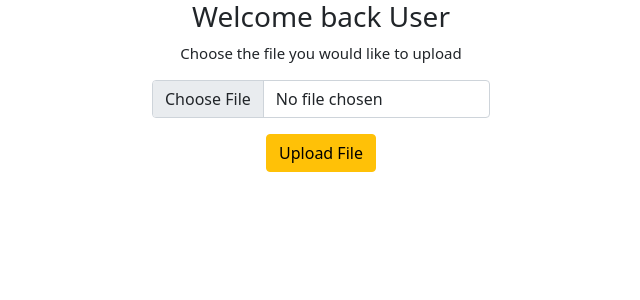
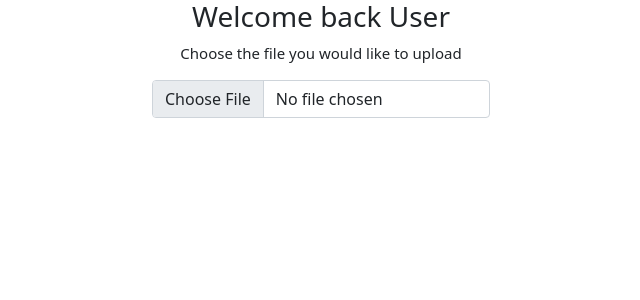
Before and after one commit to itz-salemm/Sped, a Django app: page / in a window 1280 px wide. Shown: the top 300 px of the page, without its empty margins (319-959 px from the left). Run offline with Django 3.2, Linux system fonts and the light colour scheme; data that the repository does not hold is empty; some libraries are stand-ins or nearby versions.

Commit message:
Javascript button added

```diff
--- a/Text2/settings.py
+++ b/Text2/settings.py
@@ -139,12 +139,10 @@ MEDIA_ROOT = os.path.join(BASE_DIR, 'static/images')
 
 #S3 BUCKETS CONFIG
 
-'''
+
 AWS_ACCESS_KEY_ID = 'AKIAVPEUR7YU2FO6NONH'
 AWS_SECRET_ACCESS_KEY = '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'
-AWS_STORAGE_BUCKET_NAME = 'sped_1250'
+AWS_STORAGE_BUCKET_NAME = 'sped-1250'
 AWS_S3_FILE_OVERWRITE = False
 AWS_DEFAULT_ACL = None
 DEFAULT_FILE_STORAGE = 'storages.backends.s3boto3.S3Boto3Storage'
-STATICFILES_STORAGE = 'storages.backends.s3boto3.S3Boto3Storage'
-'''
--- a/sped/templates/sped/index.html
+++ b/sped/templates/sped/index.html
@@ -10,15 +10,18 @@
 
 	<!-- Bootstrap files -->
 	<link href="https://cdn.jsdelivr.net/npm/bootstrap@5.1.3/dist/css/bootstrap.min.css" rel="stylesheet" integrity="sha384-1BmE4kWBq78iYhFldvKuhfTAU6auU8tT94WrHftjDbrCEXSU1oBoqyl2QvZ6jIW3" crossorigin="anonymous">
-	<script src="https://cdn.jsdelivr.net/npm/bootstrap@5.1.3/dist/js/bootstrap.bundle.min.js" integrity="sha384-ka7Sk0Gln4gmtz2MlQnikT1wXgYsOg+OMhuP+IlRH9sENBO0LRn5q+8nbTov4+1p" crossorigin="anonymous"></script>
-	<script src="https://cdn.jsdelivr.net/npm/@popperjs/core@2.10.2/dist/umd/popper.min.js" integrity="sha384-7+zCNj/IqJ95wo16oMtfsKbZ9ccEh31eOz1HGyDuCQ6wgnyJNSYdrPa03rtR1zdB" crossorigin="anonymous"></script>
-	<script src="https://cdn.jsdelivr.net/npm/bootstrap@5.1.3/dist/js/bootstrap.min.js" integrity="sha384-QJHtvGhmr9XOIpI6YVutG+2QOK9T+ZnN4kzFN1RtK3zEFEIsxhlmWl5/YESvpZ13" crossorigin="anonymous"></script>
+
+
+	<script src="https://ajax.googleapis.com/ajax/libs/jquery/2.1.1/jquery.min.js"></script>
 
 </head>
 
+
+<!-- Styling. -->
+
 <style type="text/css">
 	#uploadBtn {
-		display: ;
+		display: none;
 	}
 
 	body{
@@ -30,6 +33,8 @@
 	}
 
 </style>
+
+
 <body>
 
 	<div class="text-center">
@@ -49,23 +54,27 @@
 		<h6></h6>
 	</div>
 
-
-
-  	<button value="submit"  class="btn btn-warning" type="submit" id="uploadBtn">Upload File</button>
-
+  	<button value="submit"  class="btn btn-warning" type="" id="uploadBtn">Upload File</button>
   </form>
 </div>
 
 
-<style type="text/css">
+<script type="text/javascript">
 
-	document.getElementById("uploadBtn").onchange = function () {
-    if document.getElementById("uploadFile").value != none{
+$(function () {
+        $("#uploadFile").on('change', function () {
+            $("#uploadBtn").show();
+        });
+    });
 
-    };
-};
-</style>
+</script>
 
 
+
+<script src="https://cdn.jsdelivr.net/npm/bootstrap@5.1.3/dist/js/bootstrap.bundle.min.js" integrity="sha384-ka7Sk0Gln4gmtz2MlQnikT1wXgYsOg+OMhuP+IlRH9sENBO0LRn5q+8nbTov4+1p" crossorigin="anonymous"></script>
+	<script src="https://cdn.jsdelivr.net/npm/@popperjs/core@2.10.2/dist/umd/popper.min.js" integrity="sha384-7+zCNj/IqJ95wo16oMtfsKbZ9ccEh31eOz1HGyDuCQ6wgnyJNSYdrPa03rtR1zdB" crossorigin="anonymous"></script>
+	<script src="https://cdn.jsdelivr.net/npm/bootstrap@5.1.3/dist/js/bootstrap.min.js" integrity="sha384-QJHtvGhmr9XOIpI6YVutG+2QOK9T+ZnN4kzFN1RtK3zEFEIsxhlmWl5/YESvpZ13" crossorigin="anonymous"></script>
 </body>
+
+
 </html>
--- a/sped/views.py
+++ b/sped/views.py
@@ -2,20 +2,48 @@ from django.shortcuts import render, redirect
 
 # Create your views here.
 
-
+#imports
 from django.http import HttpResponseRedirect
 from django.shortcuts import render
 from .forms import UploadFileForm
 
+#Database import and smart_open
+import pymysql
+from smart_open import smart_open
+
+
+#Initializing the database variable
+endpoint = 'spedd.crky75dionik.us-east-2.rds.amazonaws.com'
+username = 'admindatabase'
+password = 'Admindatabase'
+database_name = 'spedd'
+
 
 def upload_file(request):
+	#connetion to the database
+	connection = pymysql.connect(host=endpoint, user=username, password=password, db=database_name)
+	mycursor = connection.cursor()
+
+	#recieve post requests and save form
 	form = UploadFileForm()
 	if request.method == 'POST':
 		form = UploadFileForm(request.POST, request.FILES)
 		if form.is_valid():
 			form.save()
+
+			#read the file
+			with smart_open('s3://sped-1250/SPED.txt', 'rb') as s3_source:
+				for line in s3_source:
+					line = line.decode('cp1250')
+
+					#Insert data into RDS table
+					if line[1:5] == "I250":
+						grade_data = line.strip().replace("||", "|NULL|").split('|')
+						mycursor.execute(f'INSERT INTO SPED VALUES ("{grade_data[1]}" ,"{grade_data[2]}" , "{grade_data[3]}" , "{grade_data[4]}" ,"{grade_data[5]}", "{grade_data[6]}","{grade_data[7]}","{grade_data[8]}")')
+						connection.commit()
 		else:
 			form = UploadFileForm()
 
+
 	context = {'form': form}
 	return render(request, 'sped/index.html', context)
```
Also changed, not shown: db.sqlite3.
